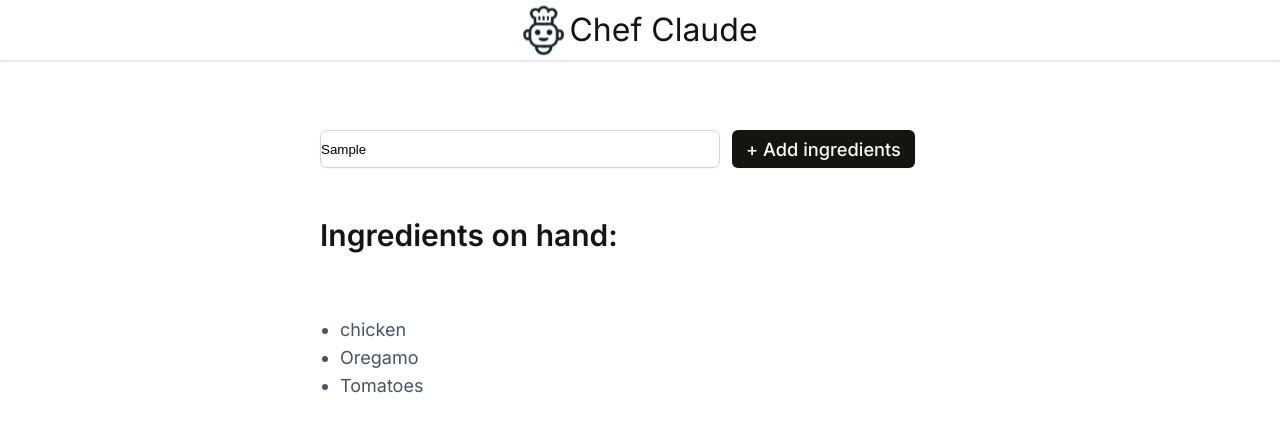
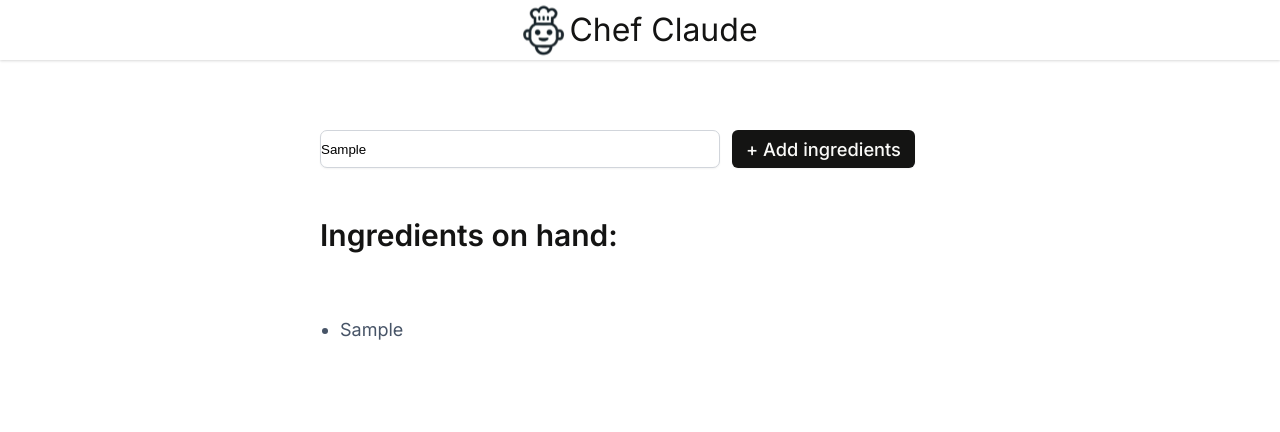
Before and after one commit to KachiMaxxxxx/chef-claude-project, a React (Vite) app in the folder chef-claude/: page / in a window 1280 px wide. Both pictures are taken after typing "Sample" into the empty fields and a click on the button "+ Add ingredients". Shown: the top 432 px of the page. Built offline with nearby package versions, Linux system fonts and the light colour scheme.

Commit message:
completed array implementation

```diff
--- a/chef-claude/src/components/Main.jsx
+++ b/chef-claude/src/components/Main.jsx
@@ -1,12 +1,17 @@
+import { useState } from "react";
 export default function Main() {
-  const ingredients = ["chicken", "Oregamo", "Tomatoes",];
+  const ingredients = [];
+
+    const [addIngredients,setIngredients] = useState(ingredients);
+
   function submitForm(e) {
     e.preventDefault();
     const formData = new FormData(e.currentTarget);
     const newIngredients = formData.get("Ingredients");
-    ingredients.push(newIngredients);
 
-    console.log(ingredients);
+
+    setIngredients ((prevIngredients)=>[...prevIngredients,newIngredients]);
+
   }
 
   return (
@@ -15,7 +20,7 @@ export default function Main() {
         <form className="input__form" onSubmit={submitForm}>
           <input
             className="input__text"
-            type=""
+            type="text"
             placeholder="e.g oregamo"
             aria-label="Add ingredients"
             name="Ingredients"
@@ -24,9 +29,7 @@ export default function Main() {
         </form>
         <h3 className="list__header">Ingredients on hand:</h3>
         <ul className="input__list">
-          {ingredients.map((item, index) => (
-            <li key={index}>{item}</li>
-          ))}
+         {addIngredients.map((item,index)=>(<li key= {index}>{item}</li>))}
         </ul>
       </div>
     </main>
```
